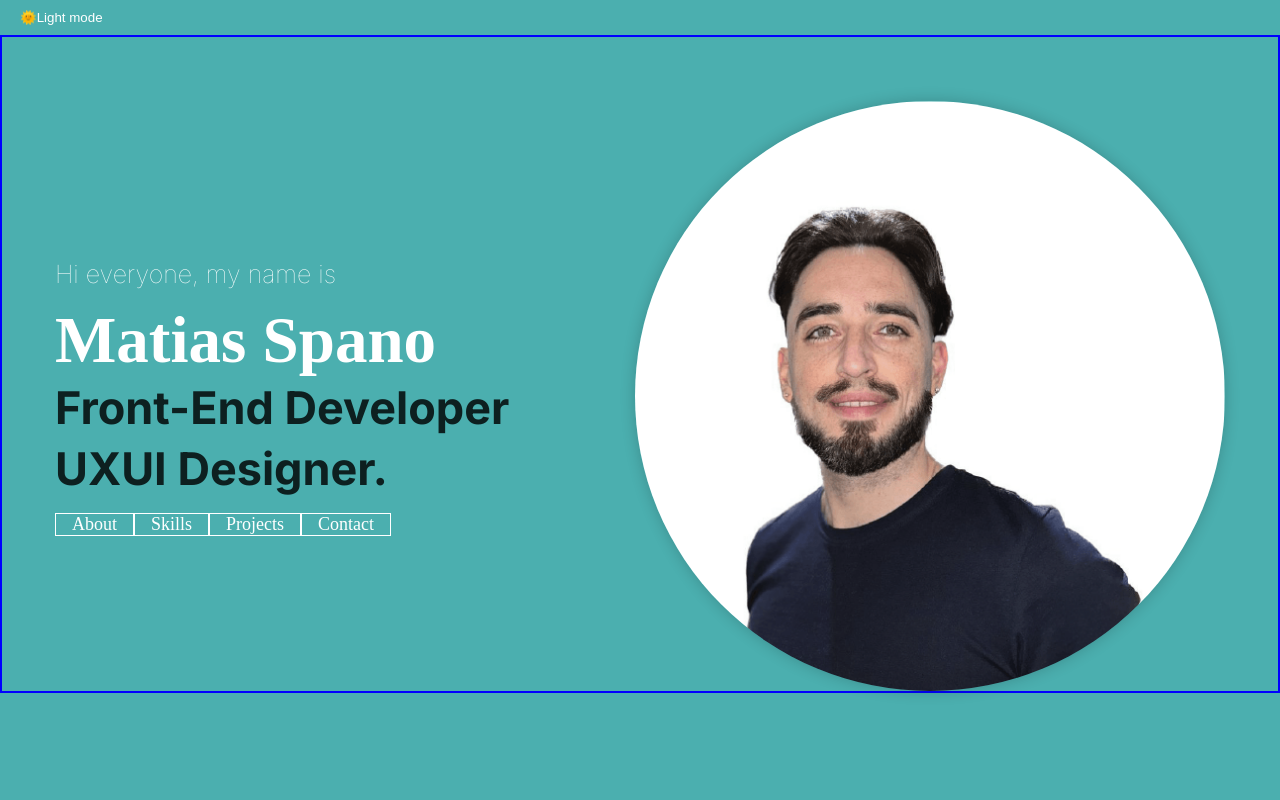
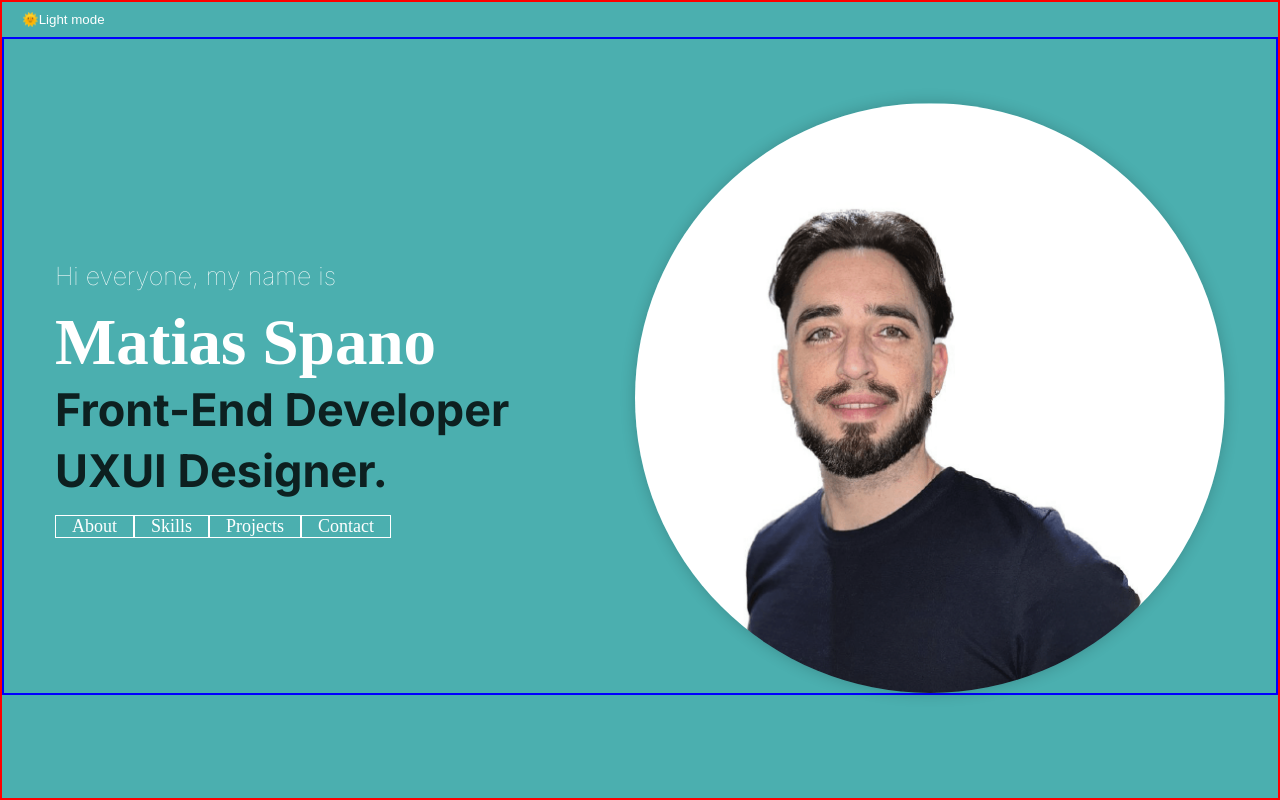
Before and after one commit to mspano91/portfolio, a React (Vite) app: page / in a window 1280 px wide. Shown: the top 800 px of the page. Built offline with nearby package versions, Linux system fonts and the light colour scheme; a web font is replaced by a local one.

Commit message:
fixing darkmode

```diff
--- a/src/app.module.css
+++ b/src/app.module.css
@@ -17,12 +17,13 @@ body {
 .App{
   height: 100dvh;
   width: 100vw;
-  /* border: 2px solid red; */
+  border: 2px solid red;
 }
 
 .dark-mode {
   color: #ffffff;
   height: 100%;
+  width: 100%;
   background-color: #171717;
   transition: background-color 0.5s, color 0.5s;
 
```
